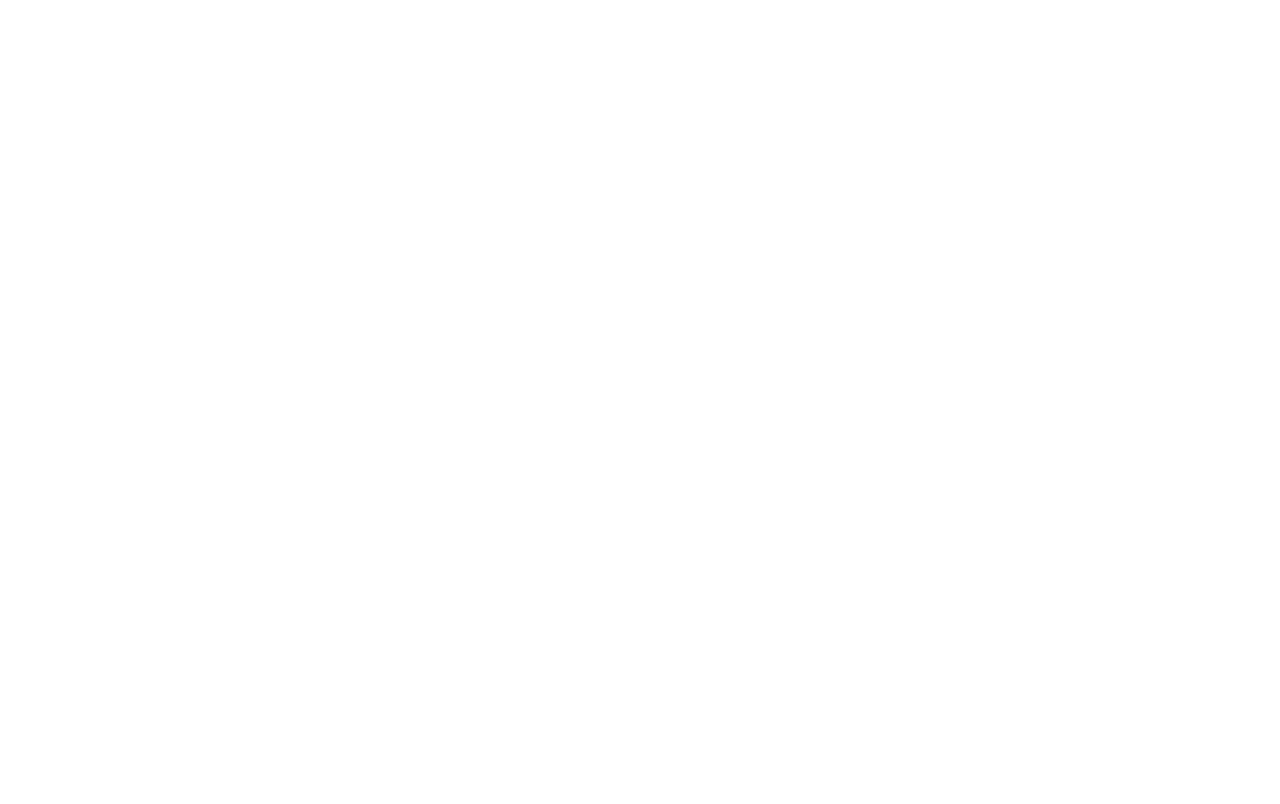
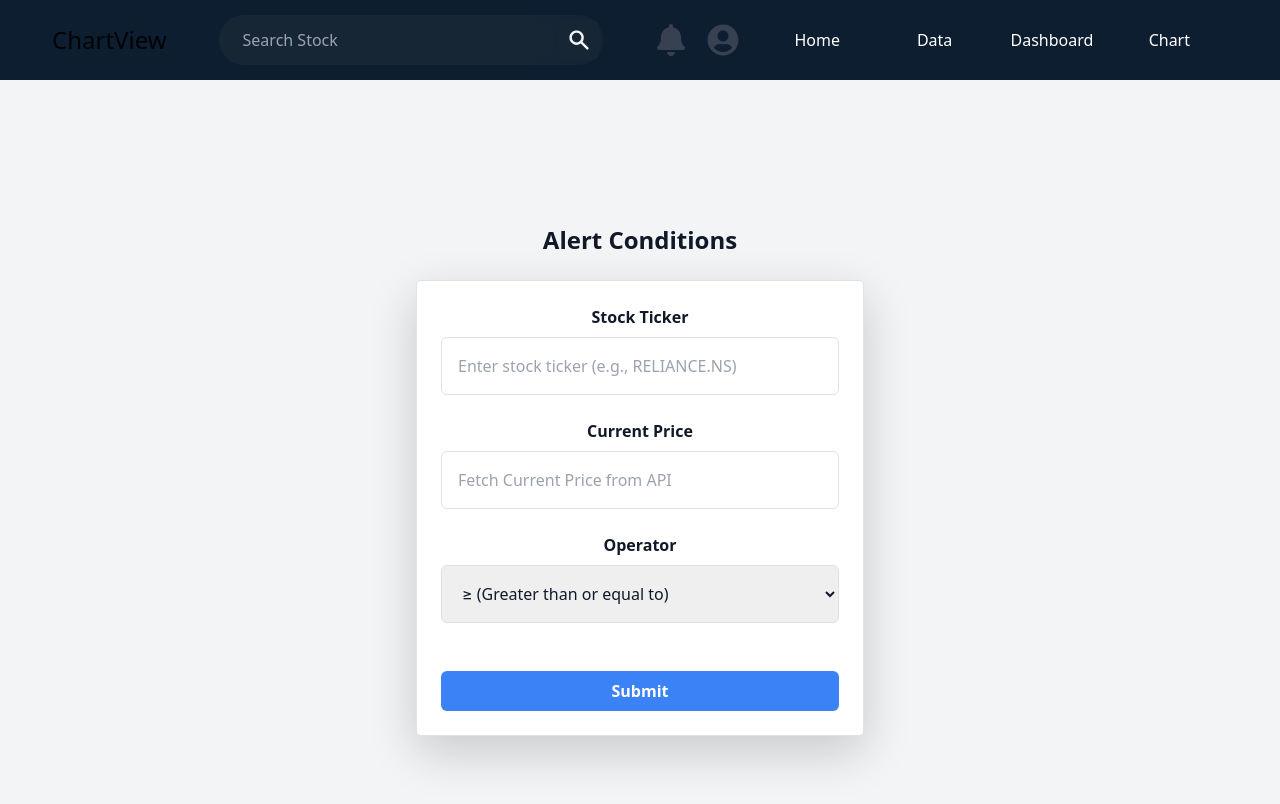
Before and after one commit to H58L/Swing-Trading_Frontend, a React (Create React App) app in the folder swing_trading/: page /#/alertform in a window 1280 px wide. Before the commit this address had no page. Shown: the top 804 px of the page. Built offline with nearby package versions, Linux system fonts and the light colour scheme; a small style sheet from the web is missing.

Commit message:
Alert form and Navigation done

```diff
--- a/swing_trading/src/App.js
+++ b/swing_trading/src/App.js
@@ -14,6 +14,7 @@ import ThemeContext from "./context/ThemeContext";
 import StockContext from "./context/StockContext";
 import StockData from "./components/StockData";
 import { StockProvider } from "./context/StockContext";
+import AlertForm from "./components/AlertForm";
 
 const App = () => {
   const [darkMode, setDarkMode] = useState(false);
@@ -34,6 +35,7 @@ const App = () => {
               <Route path="/chart" element={<ChartContainer />} />
               <Route path="/dashboard" element={<Dashboard />} />
               <Route path="/data" element={<StockData />} />
+              <Route path = "/alertform" element = {<AlertForm/>} />
             </Routes>
           </div>
         </Router>
--- a/swing_trading/src/components/AlertForm.js
+++ b/swing_trading/src/components/AlertForm.js
@@ -0,0 +1,196 @@
+// import React, { useState } from 'react';
+// import Header from './Header';
+
+// const AlertForm = () => {
+//   const [formData, setFormData] = useState({
+//     ticker: '',
+//     currentPrice: '',
+//     operator: '>='
+//   });
+
+//   const handleChange = (e) => {
+//     const { name, value } = e.target;
+//     setFormData((prevData) => ({
+//       ...prevData,
+//       [name]: value
+//     }));
+//   };
+
+//   const handleSubmit = (e) => {
+//     e.preventDefault();
+//     console.log('Form data submitted:', formData);
+//     // Add your form submission logic here
+//   };
+
+//   return (
+//     <div>
+//       <Header />
+//       <form onSubmit={handleSubmit} className="p-4 max-w-md mx-auto bg-white rounded shadow-md">
+//         <div className="mb-4">
+//           <label htmlFor="ticker" className="block text-gray-700 font-semibold mb-2">
+//             Stock Ticker
+//           </label>
+//           <input
+//             type="text"
+//             id="ticker"
+//             name="ticker"
+//             value={formData.ticker}
+//             onChange={handleChange}
+//             className="w-full p-2 border border-gray-300 rounded"
+//             placeholder="Enter stock ticker (e.g., RELIANCE.NS)"
+//             required
+//           />
+//         </div>
+
+//         <div className="mb-4">
+//           <label htmlFor="currentPrice" className="block text-gray-700 font-semibold mb-2">
+//             Current Price
+//           </label>
+//           <input
+//             type="number"
+//             id="currentPrice"
+//             name="currentPrice"
+//             value={formData.currentPrice}
+//             onChange={handleChange}
+//             className="w-full p-2 border border-gray-300 rounded"
+//             placeholder="Fetch Current Price from API"
+//             required
+//           />
+//         </div>
+
+//         <div className="mb-4">
+//           <label htmlFor="operator" className="block text-gray-700 font-semibold mb-2">
+//             Operator
+//           </label>
+//           <select
+//             id="operator"
+//             name="operator"
+//             value={formData.operator}
+//             onChange={handleChange}
+//             className="w-full p-2 border border-gray-300 rounded"
+//           >
+//             <option value=">=">&#8805; (Greater than or equal to)</option>
+//             <option value="<=">&#8804; (Less than or equal to)</option>
+//             <option value="=">= (Equal to)</option>
+//             <option value=">">&gt; (Greater than)</option>
+//             <option value="<">&lt; (Less than)</option>
+//           </select>
+//         </div>
+
+//         <button
+//           type="submit"
+//           className="w-full bg-blue-500 text-white font-semibold py-2 px-4 rounded hover:bg-blue-600"
+//         >
+//           Submit
+//         </button>
+//       </form>
+//     </div>
+//   );
+// };
+
+// export default AlertForm;
+
+
+import React, { useState } from 'react';
+import Header from './Header';
+import ThemeContext from "../context/ThemeContext";
+import { useContext } from 'react';
+
+const AlertForm = () => {
+    const { darkMode, setDarkMode } = useContext(ThemeContext);
+
+  const [formData, setFormData] = useState({
+    ticker: '',
+    currentPrice: '',
+    operator: '>='
+  });
+
+  const handleChange = (e) => {
+    const { name, value } = e.target;
+    setFormData((prevData) => ({
+      ...prevData,
+      [name]: value
+    }));
+  };
+
+  const handleSubmit = (e) => {
+    e.preventDefault();
+    console.log('Form data submitted:', formData);
+  };
+
+  return (
+    <>
+         <Header />
+
+    <div className={`min-h-screen flex flex-col items-center justify-center ${darkMode ? 'bg-gray-900 text-gray-100' : 'bg-gray-100 text-gray-900'}`}>
+
+    <h2 className={`text-2xl font-bold mb-6 ${darkMode ? 'text-indigo-400' : 'text-gray-900'}`}>
+          Alert Conditions
+        </h2>
+
+      <form onSubmit={handleSubmit} className={`p-6 w-full max-w-md rounded-lg shadow-lg ${darkMode ? 'bg-gray-800 border border-gray-700' : 'bg-white border border-gray-300'}`}>
+        <div className="mb-4">
+          <label htmlFor="ticker" className="block font-semibold mb-2">
+            Stock Ticker
+          </label>
+          <input
+            type="text"
+            id="ticker"
+            name="ticker"
+            value={formData.ticker}
+            onChange={handleChange}
+            className={`w-full p-3 border rounded ${darkMode ? 'border-gray-700 bg-gray-700 text-gray-100 placeholder-gray-400' : 'border-gray-300 text-gray-900'}`}
+            placeholder="Enter stock ticker (e.g., RELIANCE.NS)"
+            required
+          />
+        </div>
+
+        <div className="mb-4">
+          <label htmlFor="currentPrice" className="block font-semibold mb-2">
+            Current Price
+          </label>
+          <input
+            type="number"
+            id="currentPrice"
+            name="currentPrice"
+            value={formData.currentPrice}
+            onChange={handleChange}
+            className={`w-full p-3 border rounded ${darkMode ? 'border-gray-700 bg-gray-700 text-gray-100 placeholder-gray-400' : 'border-gray-300 text-gray-900'}`}
+            placeholder="Fetch Current Price from API"
+            required
+          />
+        </div>
+
+        <div className="mb-4">
+          <label htmlFor="operator" className="block font-semibold mb-2">
+            Operator
+          </label>
+          <select
+            id="operator"
+            name="operator"
+            value={formData.operator}
+            onChange={handleChange}
+            className={`w-full p-3 border rounded ${darkMode ? 'border-gray-700 bg-gray-700 text-gray-100' : 'border-gray-300 text-gray-900'}`}
+          >
+            <option value=">=">&#8805; (Greater than or equal to)</option>
+            <option value="<=">&#8804; (Less than or equal to)</option>
+            <option value="=">= (Equal to)</option>
+            <option value=">">&gt; (Greater than)</option>
+            <option value="<">&lt; (Less than)</option>
+          </select>
+        </div>
+
+        <button
+          type="submit"
+          className={`w-full mt-4 py-2 font-semibold rounded ${darkMode ? 'bg-indigo-600 text-white hover:bg-indigo-700' : 'bg-blue-500 text-white hover:bg-blue-600'}`}
+        >
+          Submit
+        </button>
+      </form>
+    </div>
+    </>
+
+  );
+};
+
+export default AlertForm;
--- a/swing_trading/src/components/AlertHeading.js
+++ b/swing_trading/src/components/AlertHeading.js
@@ -2,9 +2,15 @@
 import React from 'react';
 import ThemeContext from '../context/ThemeContext';
 import { useContext } from 'react';
-
+import { useNavigate } from "react-router-dom";
 const AlertHeading = () => {
   const { darkMode } = useContext(ThemeContext);
+  const navigate = useNavigate();
+
+  const handleSetAlert = () => {
+    navigate("/alertform");
+  };
+
 
   return (
     <div className="flex items-center justify-between mb-4">
@@ -15,6 +21,7 @@ const AlertHeading = () => {
         className={`px-3 py-1 text-sm font-semibold rounded ${
           darkMode ? 'bg-indigo-700 text-gray-200 hover:bg-purple-700' : 'bg-gray-900 text-white hover:bg-blue-600'
         }`}
+            onClick={handleSetAlert}
       >
         Set Alerts
       </button>
--- a/swing_trading/src/components/Dashboard.js
+++ b/swing_trading/src/components/Dashboard.js
@@ -23,8 +23,8 @@ const Dashboard = () => {
         </div>
 
         <div
-          className={`p-4 bg-gray-500 overflow-y-auto ${
-            darkMode ? "bg-gray-900 text-gray-100" : "bg-gray-500"
+          className={`p-4 bg-gray-200 overflow-y-auto ${
+            darkMode ? "bg-gray-900 text-gray-100" : "bg-gray-200"
           }`}
         >
         <AlertHeading></AlertHeading>
```
